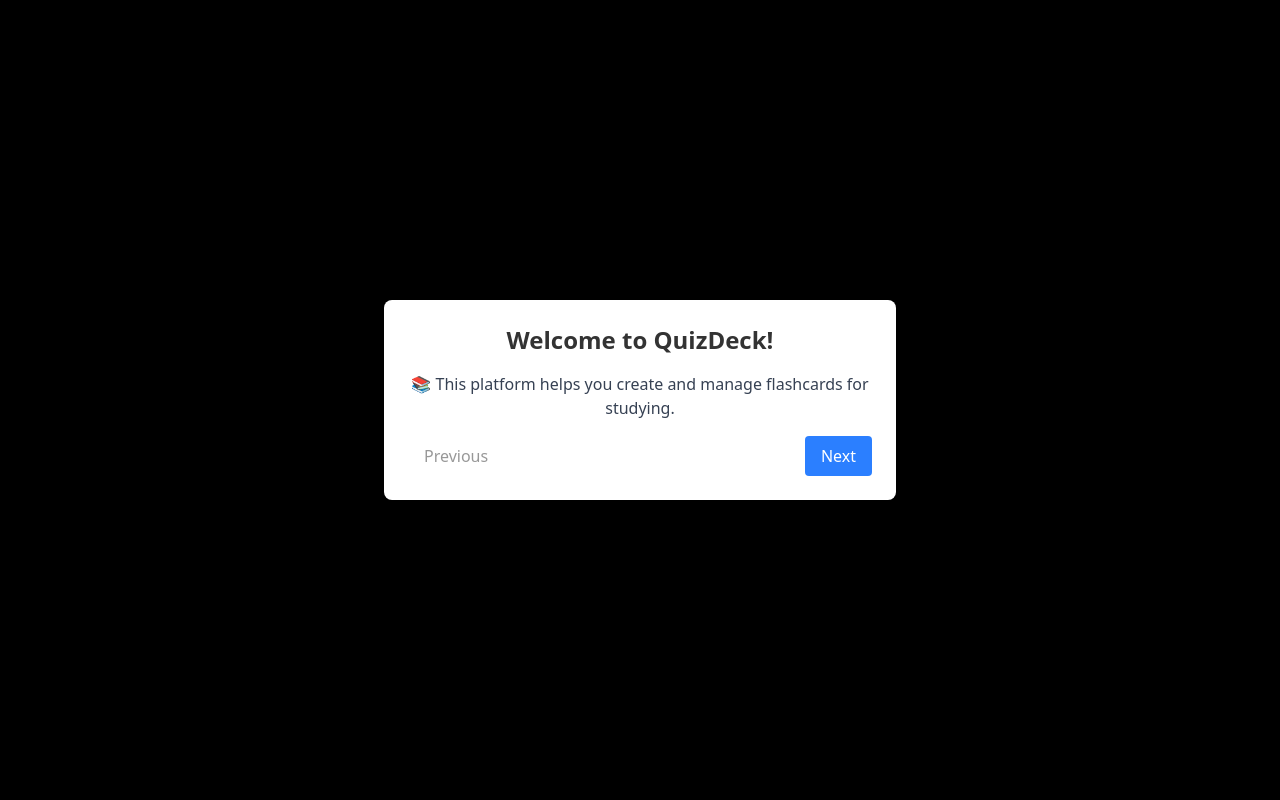
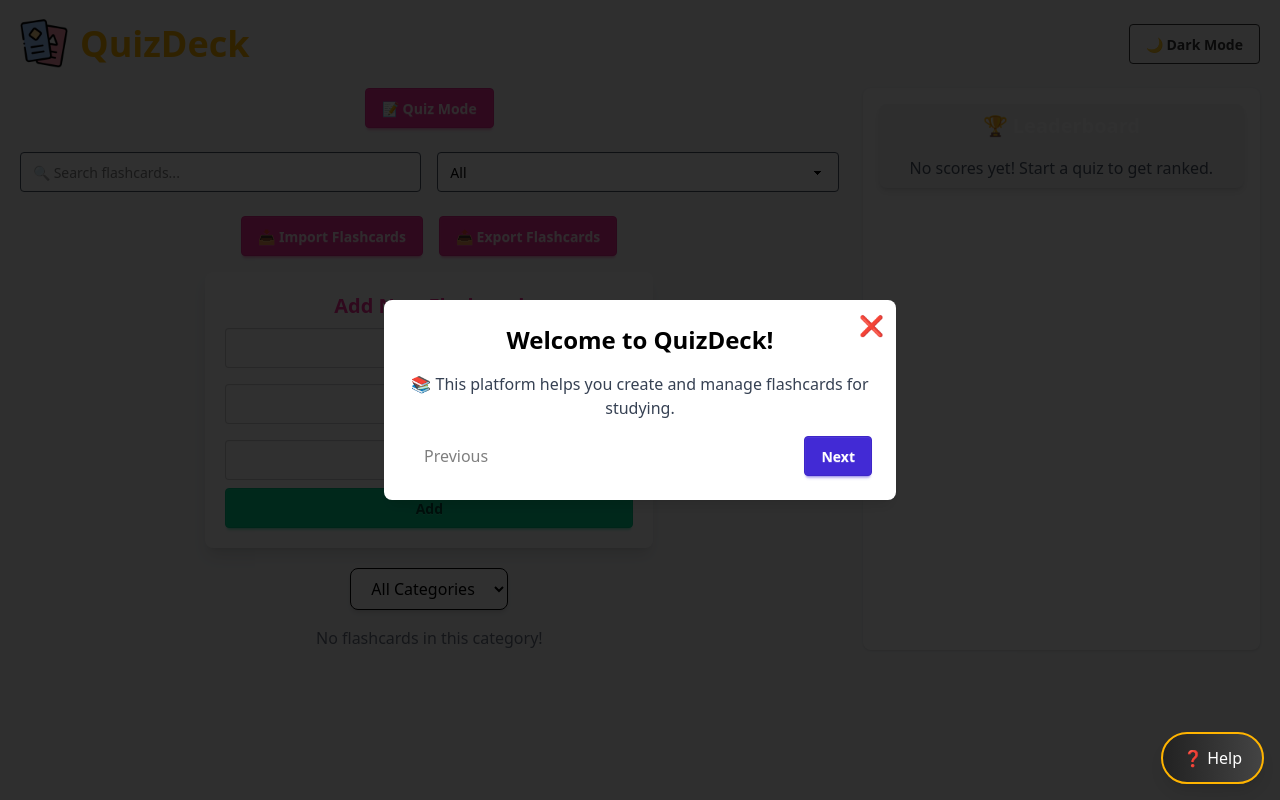
Before and after one commit to TanushreeMohanty/QuizDeck, a React (Vite) app: page / in a window 1280 px wide. Shown: the top 800 px of the page. Built offline with nearby package versions, Linux system fonts and the light colour scheme.

Commit message:
footer added and help button checked

```diff
--- a/src/App.jsx
+++ b/src/App.jsx
@@ -13,11 +13,16 @@ export default function App() {
   const [selectedCategory, setSelectedCategory] = useState("All");
   const [searchQuery, setSearchQuery] = useState("");
   const [selectedDifficulty, setSelectedDifficulty] = useState("All");
-  const [showInstructions, setShowInstructions] = useState(true);const [currentStep, setCurrentStep] = useState(0);
+  const [showInstructions, setShowInstructions] = useState(() => {
+    return localStorage.getItem("instructionsSeen") !== "true";
+  });
+  const [currentStep, setCurrentStep] = useState(0);
 
-  // Streak tracking
-  const [streak, setStreak] = useState(() => JSON.parse(localStorage.getItem("streak")) || 0);
-  const [lastActiveDate, setLastActiveDate] = useState(() => localStorage.getItem("lastActiveDate") || "");
+  // Function to close instructions and save state
+  const closeInstructions = () => {
+    setShowInstructions(false);
+    localStorage.setItem("instructionsSeen", "true"); // Mark as seen
+  };
 
   // Dark Mode (Stored in localStorage)
   const [darkMode, setDarkMode] = useState(() => localStorage.getItem("darkMode") === "true");
@@ -63,16 +68,7 @@ const importFlashcards = (event) => {
     localStorage.setItem("darkMode", darkMode);
   }, [darkMode]);
 
-  // Daily Streak Logic
-  useEffect(() => {
-    const today = new Date().toISOString().split("T")[0];
-    if (lastActiveDate && lastActiveDate !== today) {
-      setStreak((prev) => (new Date(lastActiveDate).getTime() === new Date(today).getTime() - 86400000 ? prev + 1 : 1));
-    }
-    setLastActiveDate(today);
-    localStorage.setItem("streak", JSON.stringify(streak));
-    localStorage.setItem("lastActiveDate", today);
-  }, []);
+
 
   // Add or Update Flashcard
   const addOrUpdateFlashcard = (newFlashcard) => {
@@ -106,6 +102,7 @@ const importFlashcards = (event) => {
   });
 
   return (
+    <>
 <motion.div
   className={`min-h-screen p-5 transition-all duration-300 ${
     darkMode ? "bg-[#474747] text-[#E0E0E0]" : "bg-[#F8F9FA] text-[#333333]"
@@ -114,63 +111,54 @@ const importFlashcards = (event) => {
   animate={{ opacity: 1 }}
   transition={{ duration: 0.6 }}
 >
+
+{/* Checked---------------------------------- */}
+  {/* Instruction Help button working */}
 {showInstructions && (
   <motion.div
-    className="fixed inset-0 bg-black bg-opacity-50 flex justify-center items-center p-5 z-50"
+    className="fixed inset-0 bg-[#000000cf] flex justify-center items-center p-5 z-50"
     initial={{ opacity: 0 }}
     animate={{ opacity: 1 }}
     transition={{ duration: 0.5 }}
   >
-    <div className="bg-white p-6 rounded-lg shadow-lg max-w-lg w-full text-center">
+    <div className="relative bg-white text-black p-6 rounded-lg shadow-lg max-w-lg w-full text-center">
+      {/* Close Button */}
+      <button
+        className="cursor-pointer absolute top-3 right-3 text-gray-600 hover:text-gray-900 text-xl "
+        onClick={closeInstructions}
+      >
+        ❌
+      </button>
+
       <h2 className="text-2xl font-bold mb-4">Welcome to QuizDeck!</h2>
 
-      {/* Step-by-Step Instructions */}
-      {currentStep === 0 && (
-        <p className="text-gray-700">📚 This platform helps you create and manage flashcards for studying.</p>
-      )}
-      {currentStep === 1 && (
-        <p className="text-gray-700">📝 You can switch between **Study Mode** and **Quiz Mode** to test your knowledge.</p>
-      )}
-      {currentStep === 2 && (
-        <p className="text-gray-700">🔍 Use the **filters** to sort flashcards by **category** and **difficulty**.</p>
-      )}
-      {currentStep === 3 && (
-        <p className="text-gray-700">🏆 Track your **Daily Streak** and see your progress on the **Leaderboard**.</p>
-      )}
-      {currentStep === 4 && (
-        <p className="text-gray-700">📤 You can **import** and **export** flashcards for easy management.</p>
-      )}
-      {currentStep === 5 && (
-        <p className="text-gray-700">🎯 Now you are ready to start using **QuizDeck**!</p>
-      )}
+      {currentStep === 0 && <p className="text-gray-700">📚 This platform helps you create and manage flashcards for studying.</p>}
+      {currentStep === 1 && <p className="text-gray-700">📝 You can switch between Study Mode and Quiz Mode to test your knowledge.</p>}
+      {currentStep === 2 && <p className="text-gray-700">🔍 Use the filters to sort flashcards by category and difficulty.</p>}
+      {currentStep === 3 && <p className="text-gray-700">🏆 See your progress on the Leaderboard.</p>}
+      {currentStep === 4 && <p className="text-gray-700">📤 You can import and export flashcards for easy management.</p>}
+      {currentStep === 5 && <p className="text-gray-700">🎯 Now you are ready to start using QuizDeck!</p>}
 
-      {/* Navigation Buttons */}
       <div className="flex justify-between mt-4">
         <button
-          className={`px-4 py-2 rounded ${currentStep === 0 ? 'opacity-50 cursor-not-allowed' : 'bg-gray-400 text-white hover:bg-gray-500'}`}
+          className={`px-4 py-2 rounded ${currentStep === 0 ? 'opacity-50 cursor-not-allowed' : 'btn btn-neutral'}`}
           disabled={currentStep === 0}
           onClick={() => setCurrentStep(currentStep - 1)}
-          title="Go to the previous step"
-
         >
           Previous
         </button>
 
         {currentStep < 5 ? (
           <button
-            className="bg-blue-500 text-white px-4 py-2 rounded hover:bg-blue-600"
+            className=" btn btn-primary px-4 py-2 rounded text-white"
             onClick={() => setCurrentStep(currentStep + 1)}
-            title="Go to the next step"
-
           >
             Next
           </button>
         ) : (
           <button
-            className="bg-green-500 text-white px-4 py-2 rounded hover:bg-green-600"
-            onClick={() => setShowInstructions(false)}
-            title="Close the instructions"
-
+            className="btn btn-success px-4 py-2 rounded text-white"
+            onClick={closeInstructions}
           >
             Finish
           </button>
@@ -180,6 +168,20 @@ const importFlashcards = (event) => {
   </motion.div>
 )}
 
+{/* Help Button */}
+<motion.button
+  className="z-[999] fixed bottom-4 right-4 bg-gradient-to-r from-[#222] to-[#444] text-white border-2 border-[#FFB400] px-5 py-3 rounded-full shadow-lg transition-transform duration-300 ease-in-out"
+  onClick={() => {
+    setShowInstructions(true);
+    setInstructionIndex(0); // Reset to the first instruction
+  }}
+  whileHover={{ scale: 1.1 }}
+  whileTap={{ scale: 0.9 }}
+>
+  ❓ Help
+</motion.button>
+
+{/* Unchecked---------------------------------- */}
 
   {/* ✅ Header */}
   <div className="flex flex-wrap justify-between items-center mb-5 gap-4">
@@ -209,29 +211,26 @@ const importFlashcards = (event) => {
     >
       {darkMode ? "☀️ Light Mode" : "🌙 Dark Mode"}
     </motion.button>
+
+
+
+
   </div>
 
   {/* ✅ Main Layout: Grid for Flashcards & Leaderboard */}
   <div className="grid grid-cols-1 lg:grid-cols-3 gap-6">
     {/* ✅ Left Section (Flashcards & Quiz Mode) */}
     <div className="lg:col-span-2">
-      {/* 🔥 Streak Counter */}
-      <div className={`text-center mb-4 text-sm sm:text-base md:text-lg font-semibold ${
-        darkMode ? "text-[#FF7043]" : "text-[#FF5722]"
-      }`} title="Your current daily streak">
-        🔥 Daily Streak: {streak} days
-      </div>
 
       {/* 📝 Study/Quiz Mode Toggle */}
       <div className="flex justify-center mb-6">
         <motion.button
           className={`btn w-full sm:w-auto ${
             darkMode ? "btn-secondary" : "btn-secondary"
-          }`}
+          }` }
           onClick={() => setQuizMode(!quizMode)}
           whileHover={{ scale: 1.05 }}
           whileTap={{ scale: 0.95 }}
-          title="Switch between Study and Quiz Mode"
         >
           {quizMode ? "📚 Study Mode" : "📝 Quiz Mode"}
         </motion.button>
@@ -240,7 +239,7 @@ const importFlashcards = (event) => {
       {/* 📂 Filters Section (Only in Study Mode) */}
       {!quizMode && (
         <motion.div
-          className="grid grid-cols-1 sm:grid-cols-2 md:grid-cols-3 gap-4 mb-6"
+          className="grid grid-cols-1 sm:grid-cols-2 md:grid-cols-2 gap-4 mb-6"
           initial={{ opacity: 0, y: 10 }}
           animate={{ opacity: 1, y: 0 }}
           transition={{ duration: 0.5 }}
@@ -254,7 +253,6 @@ const importFlashcards = (event) => {
             value={searchQuery}
             onChange={(e) => setSearchQuery(e.target.value)}
             whileFocus={{ scale: 1.05 }}
-            title="Search for flashcards"
           />
           <motion.select
             className={`select select-bordered w-full ${
@@ -263,27 +261,12 @@ const importFlashcards = (event) => {
             value={selectedCategory}
             onChange={(e) => setSelectedCategory(e.target.value)}
             whileHover={{ scale: 1.05 }}
-            title="Filter by category"
           >
             {categories.map((category, idx) => (
               <option key={idx} value={category}>
                 {category}
               </option>
             ))}
-          </motion.select>
-          <motion.select
-            className={`select select-bordered w-full ${
-              darkMode ? "bg-gray-800 text-white border-gray-600" : "bg-white text-black border-gray-600"
-            }`}
-            value={selectedDifficulty}
-            onChange={(e) => setSelectedDifficulty(e.target.value)}
-            whileHover={{ scale: 1.05 }}
-            title="Filter by difficulty level"
-          >
-            <option value="All">All Difficulties</option>
-            <option value="Easy">Easy</option>
-            <option value="Medium">Medium</option>
-            <option value="Hard">Hard</option>
           </motion.select>
         </motion.div>
       )}
@@ -338,16 +321,35 @@ const importFlashcards = (event) => {
 
     {/* ✅ Right Section (Leaderboard) */}
     <div
-      className={`lg:col-span-1 p-4 rounded-lg shadow ${
+      className={`lg:col-span-1 p-4 rounded-lg shadow tooltip ${
         darkMode ? "bg-gray-900 text-white border border-gray-700" : "bg-white text-black "
       }`}
-      title="View top performers"
+      data-tip="View top performers"
     >
       <Leaderboard />
     </div>
   </div>
+
 </motion.div>
+<footer className="w-full bg-gray-900 text-white py-6 mt-10">
+  <div className="container mx-auto px-6 flex flex-wrap justify-center items-center text-center md:text-left">
 
+    {/* Left Section - Brand Name & Description */}
+    <div>
+      <h2 className="text-2xl font-bold text-[#FFB400] text-center">QuizDeck</h2>
+      <p className="text-gray-400 text-sm mt-1">Enhance your learning with interactive quizzes.</p>
+    </div>
+
+  </div>
+
+  {/* Bottom Section - Copyright */}
+  <div className="mt-4 text-center text-gray-500 text-sm">
+    © {new Date().getFullYear()} QuizDeck. All rights reserved.
+  </div>
+</footer>
+
+
+</>
 
   );
 }
--- a/src/components/Flashcard.jsx
+++ b/src/components/Flashcard.jsx
@@ -42,7 +42,6 @@ export default function Flashcard({ flashcard, onEdit, onDelete }) {
             e.stopPropagation();
             onEdit(flashcard);
           }}
-          title="Edit this flashcard"
         >
           ✏️ Edit
         </button>
@@ -54,7 +53,6 @@ export default function Flashcard({ flashcard, onEdit, onDelete }) {
             e.stopPropagation();
             onDelete(flashcard.id);
           }}
-          title="Delete this flashcard"
         >
           🗑️ Delete
         </button>
--- a/src/components/FlashcardForm.jsx
+++ b/src/components/FlashcardForm.jsx
@@ -29,7 +29,6 @@ export default function FlashcardForm({ onSave, editingFlashcard, setEditingFlas
         className="input input-bordered w-full my-2 text-white"
         value={question}
         onChange={(e) => setQuestion(e.target.value)}
-        title="Enter the question for the flashcard"
       />
 
       {/* Answer Input */}
@@ -39,15 +38,13 @@ export default function FlashcardForm({ onSave, editingFlashcard, setEditingFlas
         className="input input-bordered w-full my-2 text-white"
         value={answer}
         onChange={(e) => setAnswer(e.target.value)}
-        title="Enter the answer for the flashcard"
       />
 
       {/* Category Selection */}
       <select
-        className="select select-bordered w-full my-2 text-white"
+        className="tooltip select select-bordered w-full my-2 text-white"
         value={category}
         onChange={(e) => setCategory(e.target.value)}
-        title="Select a category for the flashcard"
       >
         <option value="General">General</option>
         <option value="Math">Math</option>
@@ -59,8 +56,8 @@ export default function FlashcardForm({ onSave, editingFlashcard, setEditingFlas
       {/* Submit Button */}
       <button
         type="submit"
-        className="btn btn-success w-full"
-        title={editingFlashcard ? "Update the existing flashcard" : "Add a new flashcard"}
+        className="tooltip btn btn-success w-full"
+        data-tip={editingFlashcard ? "Update the existing flashcard" : "Add a new flashcard"}
       >
         {editingFlashcard ? "Update" : "Add"}
       </button>
--- a/src/components/FlashcardList.jsx
+++ b/src/components/FlashcardList.jsx
@@ -24,7 +24,6 @@ export default function FlashcardList({ flashcards, onEdit, onDelete }) {
           bg-white dark:bg-gray-800 text-black dark:text-white hover:bg-gray-200 dark:hover:bg-gray-700"
           value={selectedCategory}
           onChange={(e) => setSelectedCategory(e.target.value)}
-          title="Select a category to filter flashcards"
         >
           <option value="All">All Categories</option>
           <option value="General">General</option>
@@ -43,7 +42,6 @@ export default function FlashcardList({ flashcards, onEdit, onDelete }) {
               key={flashcard.id}
               whileHover={{ scale: 1.05, boxShadow: "0px 8px 20px rgba(0, 0, 0, 0.2)" }}
               transition={{ duration: 0.3 }}
-              title="Click a flashcard to flip and view the answer"
             >
               <Flashcard flashcard={flashcard} onEdit={onEdit} onDelete={onDelete} />
             </motion.div>
--- a/src/components/Leaderboard.jsx
+++ b/src/components/Leaderboard.jsx
@@ -22,17 +22,16 @@ export default function Leaderboard() {
     <div className="p-2 bg-gray-100 dark:bg-secondary rounded-lg shadow-md text-white">
       <h2
         className="text-xl font-semibold text-center mb-4 dark:text-white"
-        title="View the top scores of players"
       >
         🏆 Leaderboard
       </h2>
       {leaderboard.length > 0 ? (
-        <table className="w-full border-collapse" title="Sorted by highest scores">
+        <table className="w-full border-collapse" >
           <thead>
             <tr className="bg-[#ffb300] text-white">
-              <th className="py-2 px-4" title="Player rank based on score">Rank</th>
-              <th className="py-2 px-4" title="Name of the player">Name</th>
-              <th className="py-2 px-4" title="Total score achieved">Score</th>
+              <th className="py-2 px-4" >Rank</th>
+              <th className="py-2 px-4" >Name</th>
+              <th className="py-2 px-4" >Score</th>
             </tr>
           </thead>
           <tbody>
@@ -40,7 +39,6 @@ export default function Leaderboard() {
               <tr
                 key={index}
                 className={`border-t ${index % 2 === 0 ? "bg-gray-200 dark:bg-gray-700" : "bg-gray-300 dark:bg-gray-600"}`}
-                title={`Rank ${index + 1}: ${entry.name} scored ${entry.score} points`}
               >
                 <td className="py-2 px-4 text-center font-bold">{index + 1}</td>
                 <td className="py-2 px-4 text-center">{entry.name}</td>
@@ -52,7 +50,6 @@ export default function Leaderboard() {
       ) : (
         <p
           className="text-center text-gray-600 dark:text-gray-300"
-          title="No scores available yet. Play a quiz to get ranked!"
         >
           No scores yet! Start a quiz to get ranked.
         </p>
--- a/src/components/QuizMode.jsx
+++ b/src/components/QuizMode.jsx
@@ -78,7 +78,7 @@ export default function QuizMode({ flashcards }) {
   return (
     <div className="flex flex-col items-center">
       {quizCompleted ? (
-        <div className="text-center" title="Congratulations! You have finished the quiz.">
+        <div className="text-center" >
           <h2 className="text-2xl font-bold text-green-600">🎉 Quiz Completed!</h2>
           <p className="text-lg">
             Your final score: <span className="font-bold">{score}</span>
@@ -88,17 +88,16 @@ export default function QuizMode({ flashcards }) {
         <div className="bg-white shadow-lg rounded-lg p-6 w-96 text-center relative">
           <h2
             className="text-lg font-bold mb-4 text-black"
-            title="Current flashcard question"
           >
             {flashcards[currentIndex].question}
           </h2>
 
           {showAnswer ? (
-            <p className="text-green-600 font-semibold" title="Correct answer">
+            <p className="text-green-600 font-semibold" >
               {flashcards[currentIndex].answer}
             </p>
           ) : (
-            <p className="text-gray-400 italic" title="Click the button to see the answer">
+            <p className="text-gray-400 italic" >
               Tap to reveal the answer
             </p>
           )}
@@ -106,13 +105,12 @@ export default function QuizMode({ flashcards }) {
           <button
             className="btn btn-accent mt-4"
             onClick={() => setShowAnswer(!showAnswer)}
-            title={showAnswer ? "Hide the answer" : "Show the answer"}
           >
             {showAnswer ? "Hide Answer" : "Show Answer"}
           </button>
 
           {/* Timer UI */}
-          <div className="mt-4" title="Time remaining for this question">
+          <div className="mt-4">
             <p className="text-sm text-gray-600">Time Left: {timeLeft}s</p>
             <progress className="progress progress-primary w-full" value={timeLeft} max="10"></progress>
           </div>
@@ -122,30 +120,28 @@ export default function QuizMode({ flashcards }) {
             <button
               className="btn btn-success btn-dash"
               onClick={() => handleAnswer(true)}
-              title="Mark answer as correct"
             >
               ✅ Correct
             </button>
             <button
               className="btn btn-error btn-dash"
               onClick={() => handleAnswer(false)}
-              title="Mark answer as incorrect"
             >
               ❌ Incorrect
             </button>
           </div>
 
           {/* Score & Progress */}
-          <div className="mt-6 p-4 bg-gray-100 rounded-lg w-full text-black" title="Quiz progress summary">
+          <div className="mt-6 p-4 bg-gray-100 rounded-lg w-full text-black">
             <h3 className="font-bold text-lg text-secondary">📊 Progress</h3>
-            <p title="Your current quiz score">Score: <span className="font-semibold">{score}</span></p>
-            <p title="Number of correct answers">Correct: <span className="text-green-600">{correctCount}</span></p>
-            <p title="Number of incorrect answers">Incorrect: <span className="text-red-600">{incorrectCount}</span></p>
-            <p title="Accuracy percentage">Accuracy: <span className="text-purple-600">{accuracy}%</span></p>
+            <p >Score: <span className="font-semibold">{score}</span></p>
+            <p >Correct: <span className="text-green-600">{correctCount}</span></p>
+            <p >Incorrect: <span className="text-red-600">{incorrectCount}</span></p>
+            <p >Accuracy: <span className="text-purple-600">{accuracy}%</span></p>
           </div>
         </div>
       ) : (
-        <p className="text-center text-gray-500" title="No flashcards available to display">
+        <p className="text-center text-gray-500">
           No flashcards available!
         </p>
       )}
```
Also changed, not shown: 1 other file (tests, documents, lock files or other folders).
